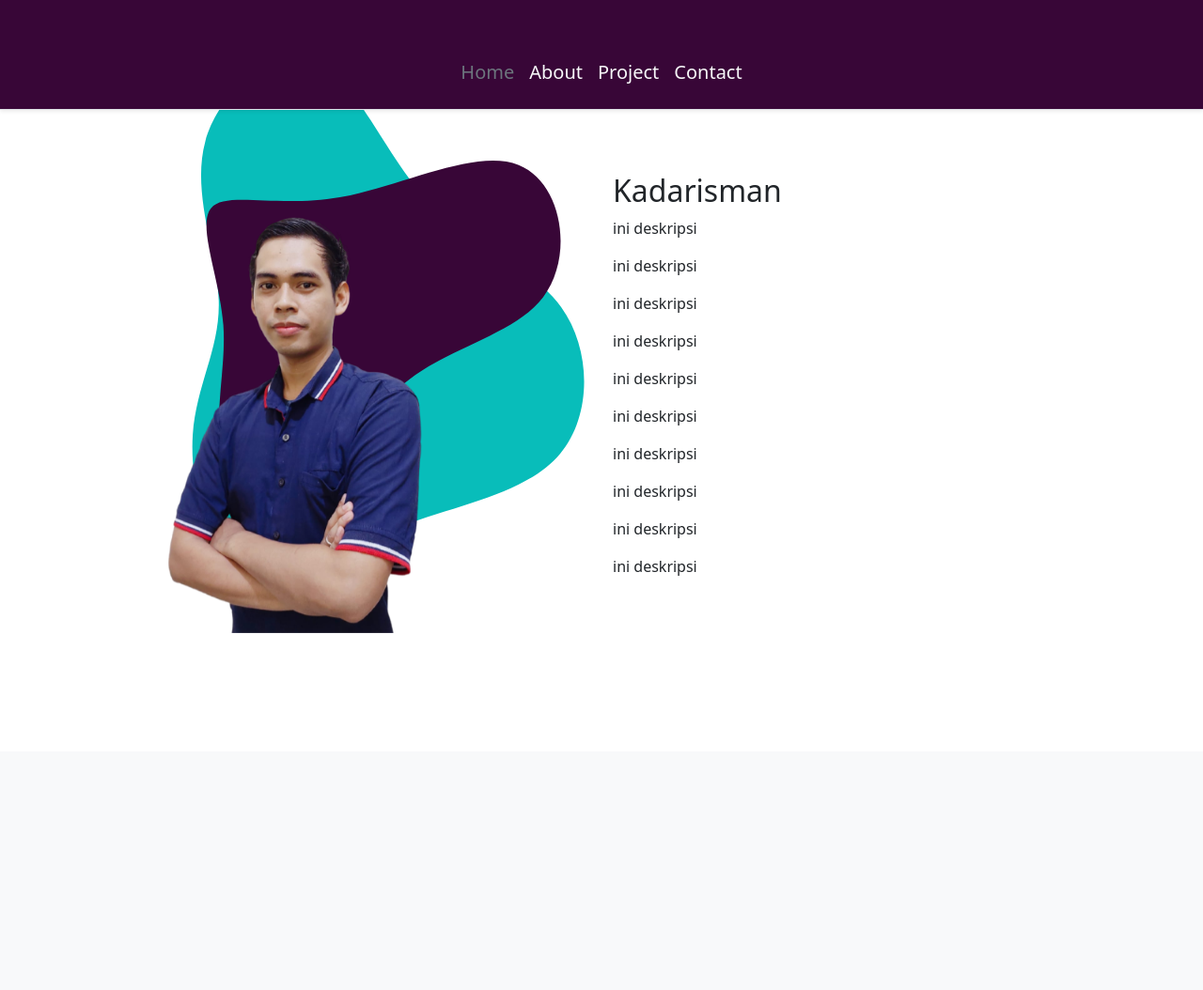
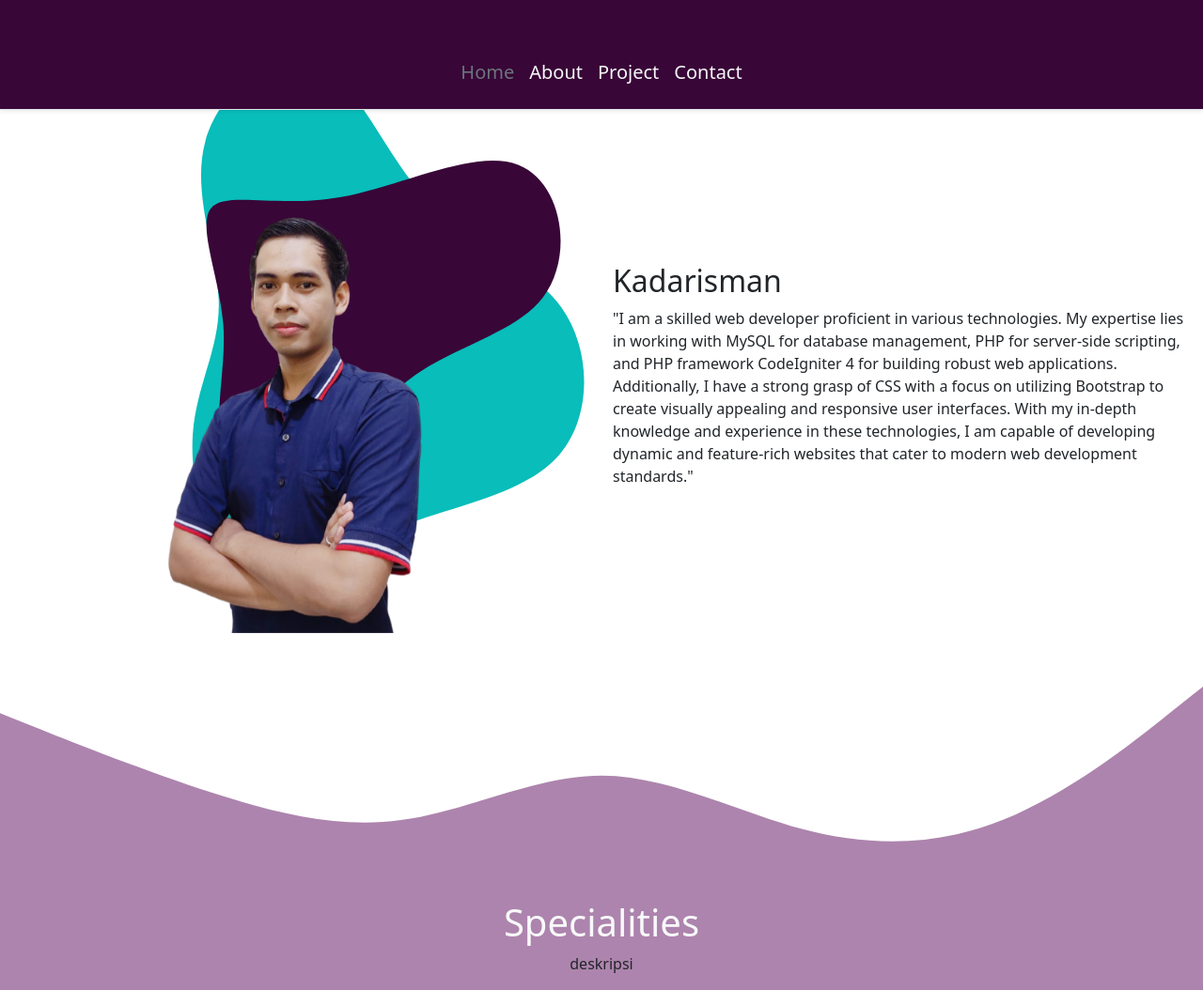
Before and after one commit to rismankadar/kelas_portofolio, a PHP site: page / in a window 1280 px wide. Shown: the whole page at 94% size. Before the commit the page ends 674 px from the top, so only its background shows below. Run offline with PHP 8.4, Linux system fonts and the light colour scheme.

Commit message:
specialies

```diff
--- a/css/custom.css
+++ b/css/custom.css
@@ -1,3 +1,6 @@
 .bg-purple {
   background-color: #380637;
 }
+.bg-purple-pastel {
+  background-color: #ad84ad;
+}
--- a/index.php
+++ b/index.php
@@ -25,7 +25,7 @@
 
                         <ul class="nav col-12 col-md-auto mb-2 justify-content-center mb-md-0 fs-5">
                               <li><a href="#home" class="nav-link px-2 link-secondary">Home</a></li>
-                              <li><a href="#" class="nav-link px-2 link-light">About</a></li>
+                              <li><a href="#about" class="nav-link px-2 link-light">About</a></li>
                               <li><a href="#" class="nav-link px-2 link-light">Project</a></li>
                               <li><a href="#" class="nav-link px-2 link-light">Contact</a></li>
 
@@ -43,7 +43,7 @@
                                     <div class="z-3 text-center position-relative">
                                           <img class="  animate__animated animate__backInLeft" src="img/foto.png" style="width: 300px;" alt="">
                                     </div>
-                                    <div class="z-2 position-absolute top-0  start-0  animate__animated animate__rotateIn ">
+                                    <div class="z-2 position-absolute top-0 start-0  animate__animated animate__rotateIn ">
                                           <svg viewBox="0 0 200 200" xmlns="http://www.w3.org/2000/svg" width="700" height="700">
                                                 <path fill="#380637" d="M57.7,-49.8C70.8,-44.6,74.7,-22.3,65.1,-9.6C55.5,3,32.3,6.1,19.2,20.1C6.1,34.2,3,59.2,-5.3,64.5C-13.6,69.7,-27.2,55.3,-31.6,41.2C-35.9,27.2,-31.1,13.6,-32.1,-1.1C-33.2,-15.7,-40.2,-31.5,-35.8,-36.7C-31.5,-42,-15.7,-36.7,3.3,-40C22.3,-43.3,44.6,-55.1,57.7,-49.8Z" transform="translate(100 100)" />
                                           </svg>
@@ -58,20 +58,30 @@
                         <div class="col-12 col-md-6 ">
                               <div class="">
                                     <h2> Kadarisman</h2>
-                                    <p>ini deskripsi</p>
-                                    <p>ini deskripsi</p>
-                                    <p>ini deskripsi</p>
-                                    <p>ini deskripsi</p>
-                                    <p>ini deskripsi</p>
-                                    <p>ini deskripsi</p>
-                                    <p>ini deskripsi</p>
-                                    <p>ini deskripsi</p>
-                                    <p>ini deskripsi</p>
-                                    <p>ini deskripsi</p>
+                                    <p>"I am a skilled web developer proficient in various technologies. My expertise lies in working with MySQL for database management, PHP for server-side scripting, and PHP framework CodeIgniter 4 for building robust web applications. Additionally, I have a strong grasp of CSS with a focus on utilizing Bootstrap to create visually appealing and responsive user interfaces. With my in-depth knowledge and experience in these technologies, I am capable of developing dynamic and feature-rich websites that cater to modern web development standards."</p>
+
                               </div>
                         </div>
                   </div>
             </div>
+            <svg xmlns="http://www.w3.org/2000/svg" viewBox="0 0 1440 320">
+                  <path fill="#ad84ad" fill-opacity="1" d="M0,96L40,112C80,128,160,160,240,186.7C320,213,400,235,480,224C560,213,640,171,720,170.7C800,171,880,213,960,234.7C1040,256,1120,256,1200,224C1280,192,1360,128,1400,96L1440,64L1440,320L1400,320C1360,320,1280,320,1200,320C1120,320,1040,320,960,320C880,320,800,320,720,320C640,320,560,320,480,320C400,320,320,320,240,320C160,320,80,320,40,320L0,320Z"></path>
+            </svg>
+      </section>
+      <section id="about" class="bg-purple-pastel">
+            <div class="container-fluid bg-purple-pastel text-center">
+                  <div class="row bg-purple-pastel">
+                        <div class="col">
+                              <h1 class="text-light">Specialities</h1>
+                        </div>
+                  </div>
+                  <div class="row">
+                        <div class="col">
+                              <p>deskripsi </p>
+                        </div>
+                  </div>
+            </div>
+
       </section>
 
 
```
